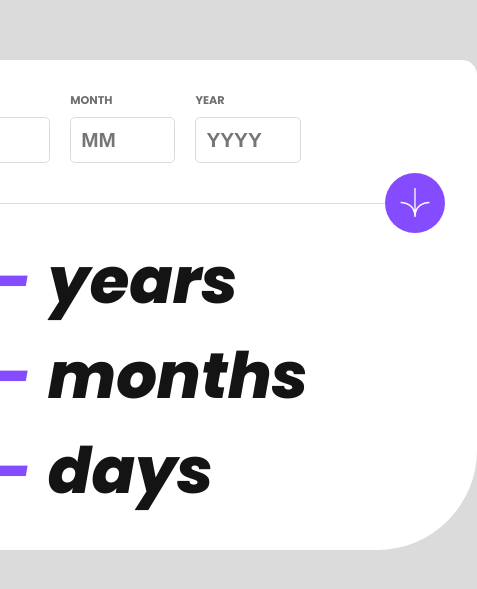
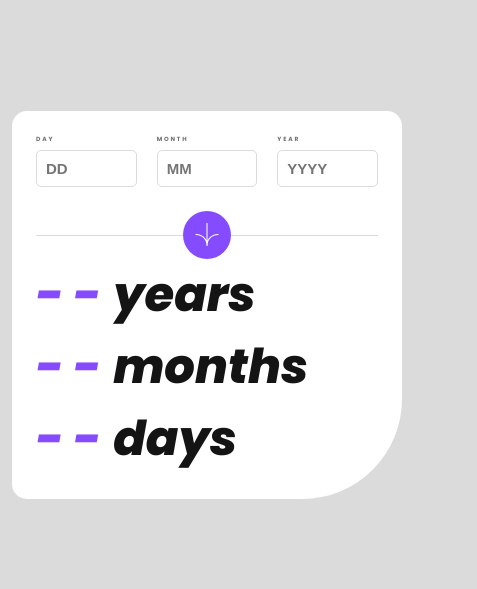
Before and after one commit to vincora/age-calculator, a React (Create React App) app: page / in a window 390 px wide. Shown: the part 117-706 px from the top of the page, 477 px wide, since content can reach past the window. Built offline with nearby package versions, Linux system fonts and the light colour scheme.

Commit message:
mobile version

```diff
--- a/package.json
+++ b/package.json
@@ -7,6 +7,7 @@
     "@testing-library/jest-dom": "^5.16.5",
     "@testing-library/react": "^13.4.0",
     "@testing-library/user-event": "^13.5.0",
+    "classnames": "^2.3.2",
     "gh-pages": "^5.0.0",
     "luxon": "^3.3.0",
     "react": "^18.2.0",
--- a/src/App.js
+++ b/src/App.js
@@ -1,15 +1,21 @@
 import "./App.scss";
 import Result from "./components/Result";
-import Button from "./Button";
+import Button from "./components/Button";
 import { useState } from "react";
 import { DateTime } from "luxon";
 import { useForm } from "react-hook-form";
+import cn from "classnames";
+
+const filterInputKeys = (event) => {
+  if (!/[0-9]/.test(event.key)) {
+    event.preventDefault();
+  }
+}
 
 function App() {
   const [result, setResult] = useState();
 
-  const { register, handleSubmit, formState, getValues } = useForm();
-  const { errors } = formState;
+  const { register, handleSubmit, formState:{errors} , getValues } = useForm();
 
   const countAge = () => {
     const data = getValues();
@@ -20,15 +26,16 @@ function App() {
     return start;
   };
 
+
   return (
     <div className="calculator">
-      <form onSubmit={handleSubmit(countAge)} noValidate>
+      <form onSubmit={handleSubmit(countAge)} autoComplete="off" noValidate>
         <div className="calculator__header">
-          <label className="input">
+          <label className={cn('input', {'input_invalid': errors.day?.message})}>
             <div className="input__label">day</div>
             <input
+              onKeyDown={filterInputKeys}
               className="input__body"
-              type="number"
               placeholder="DD"
               {...register("day", {
                 required: {
@@ -51,9 +58,9 @@ function App() {
                 },
               })}
             />
-            <p className="input__error">{errors.day?.message}</p>
+            <p className={cn("input__error",{'input__error_show': errors.day?.message})}>{errors.day?.message}</p>
           </label>
-          <label className="input">
+          <label className={cn('input', {'input_invalid': errors.month?.message})}>
             <div className="input__label">month</div>
             <input
               className="input__body"
@@ -67,9 +74,9 @@ function App() {
                 },
               })}
             />
-            <p className="input__error">{errors.month?.message}</p>
+            <p className={cn("input__error",{'input__error_show': errors.month?.message})}>{errors.month?.message}</p>
           </label>
-          <label className="input">
+          <label className={cn('input', {'input_invalid': errors.year?.message})}>
             <div className="input__label">year</div>
             <input
               className="input__body"
@@ -88,10 +95,10 @@ function App() {
                 },
               })}
             />
-            <p className="input__error">{errors.year?.message}</p>
+            <p className={cn("input__error",{'input__error_show': errors.year?.message})}>{errors.year?.message}</p>
           </label>
         </div>
-        <Button type="submit" />
+        <div className="calculator__button"><Button type="submit" /></div>
       </form>
 
       <div className="calculator__result">
--- a/src/App.scss
+++ b/src/App.scss
@@ -2,6 +2,17 @@
 @import './components/colors.scss';
 
 $button_width: 60px;
+
+* {
+    box-sizing: border-box;
+}
+
+html{
+    font-size: 16px;
+    @media (max-width: 520px) {
+        font-size: 12px;
+    }
+}
 
 body{
     font-family: 'Poppins', sans-serif;
@@ -21,45 +32,29 @@ ul{
     top: 50%;
     left: 50%;
     transform: translate(-50%, -50%);
-    padding: 32px;
+    padding: 2rem;
     border-radius: 15px;
     border-bottom-right-radius: 100px;
-    width: 500px;
+    max-width: 520px;
+    width: 100%;
+    @media (max-width: 520px) {
+        margin: 0 1rem;
+    }
 
     &__header{
+        width: 100%;
         display: flex;
         gap: 20px;
+        justify-content: flex-start;
+        @media (max-width: 520px) {
+            justify-content: center;
+        }
     }
     &__button{
-        position: relative;
-        height: $button_width;
-    }
-    &__button-body{
-        border: none;
-        background-color: $purple;
-        width: $button_width;
-        height: $button_width;
-        border-radius: 50%;
-        padding: 15px;
-        position: absolute;
-        right: 0;
-        cursor: pointer;
-
-        &:hover{
-            background-color: $off-black;
+        margin-top: 0.5rem;
+        @media (max-width: 520px) {
+            margin-top: 2rem;
         }
-
-        img{
-            width: 100%
-        }
-    }
-    &__button-line{
-        position: absolute;
-        top: calc($button_width / 2);
-        left: 0;
-        width: calc(100% - $button_width);
-        height: 1px;
-        background-color: $light_grey;
     }
 }
 .input{
@@ -67,38 +62,58 @@ ul{
 
     &__label{
         text-transform: uppercase;
-        font-size: 0.7em;
+        font-size: 0.5rem;
+        font-weight: 700;
+        letter-spacing: 0.15rem;
     }
     &__body{
-        font-size: 1.3em;
+        background-color: transparent;
+        font-size: 1.25rem;
         font-weight: 800;
-        width: 4em;
-        margin-top: 8px;
-        padding: 10px;
+        width: 7rem;
+        margin-top: 0.5rem;
+        padding: 0.75rem;
         border: 1px solid $light_grey;
         border-radius: 5px;
+        @media (max-width: 520px) {
+            width: 100%;
+        }
+
         &::placeholder{
             font-weight: 800;
+            vertical-align: middle;
         }
         &:focus{
-            outline-style: solid;
-            outline-width: thin;
-            outline-color: $purple;
+            outline: none;
+            border: 1px solid $purple;
+
         }
         &:hover{
-            outline-style: solid;
-            outline-width: thin;
-            outline-color: $purple;
             cursor: pointer;
+            border: 1px solid $purple;
         }
     }
     &__error{
+        display: none;
         font-weight: 400;
         font-style: italic;
         color: $light_red;
-        font-size: 10px;
+        font-size: 0.6rem;
+        padding: 0.6rem 0;
+        margin: 0;
+    }
+    &__error_show{
+        display: block;
+    }
+    &_invalid &__label{
+        color: $light_red;
+    }
+    &_invalid &__body{
+        outline: none;
+        border: 1px solid $light_red;
     }
 }
+
 input::-webkit-outer-spin-button,
 input::-webkit-inner-spin-button {
   -webkit-appearance: none;
--- a/src/Button.js
+++ b/src/components/Button.js
@@ -2,11 +2,11 @@ import React from 'react';
 import styles from './Button.module.scss';
 import arrow from './icon-arrow.svg';
 
-const Button = ({onClick}) => {
+const Button = () => {
   return (
     <div className={styles.button}>
         <div className={styles.button__line}></div>
-        <button type='submit' className={styles.button__body} onClick={onClick}>
+        <button type='submit' className={styles.button__body}>
             <img src={arrow} alt="arrow" />
         </button>
     </div>
--- a/src/Button.module.scss
+++ b/src/components/Button.module.scss
@@ -1,17 +1,18 @@
-@import './components/colors.scss';
+@import './colors.scss';
 
-$button_width: 60px;
+$button_width: 4rem;
 
 .button{
     position: relative;
     height: $button_width;
+
     &__body{
         border: none;
         background-color: $purple;
         width: $button_width;
         height: $button_width;
         border-radius: 50%;
-        padding: 15px;
+        padding: 1rem;
         position: absolute;
         right: 0;
         cursor: pointer;
@@ -32,4 +33,14 @@ $button_width: 60px;
         height: 1px;
         background-color: $light_grey;
     }
+    @media (max-width: 520px) {
+        &__body{
+            right: 0;
+            left: 0;
+            margin: 0 auto;
+        }
+        &__line{
+            width: 100%;
+        }
+    }
 }
```
Also changed, not shown: src/components/icon-arrow.svg (renamed from src/icon-arrow.svg), 1 other file (tests, documents, lock files or other folders).
